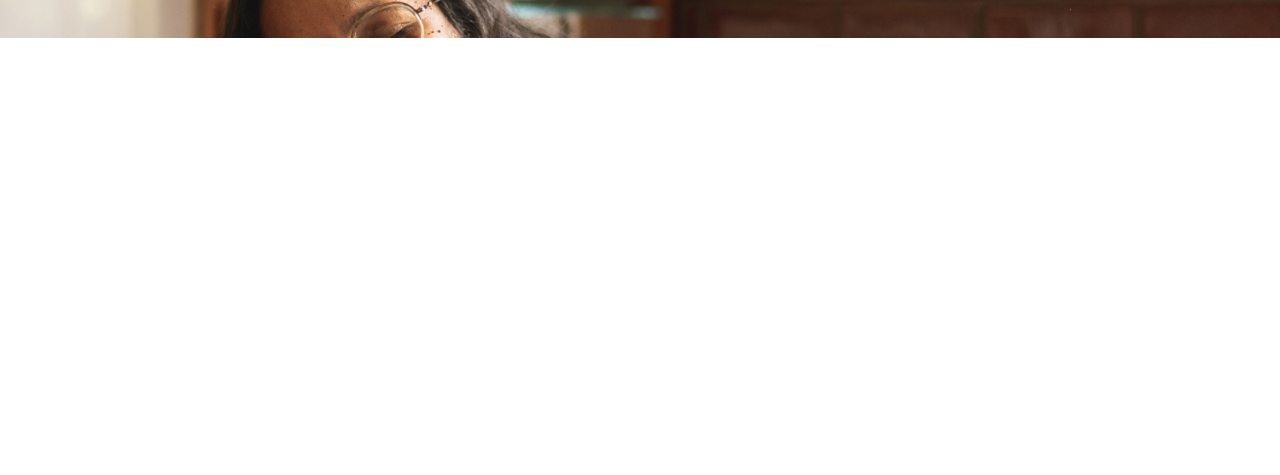
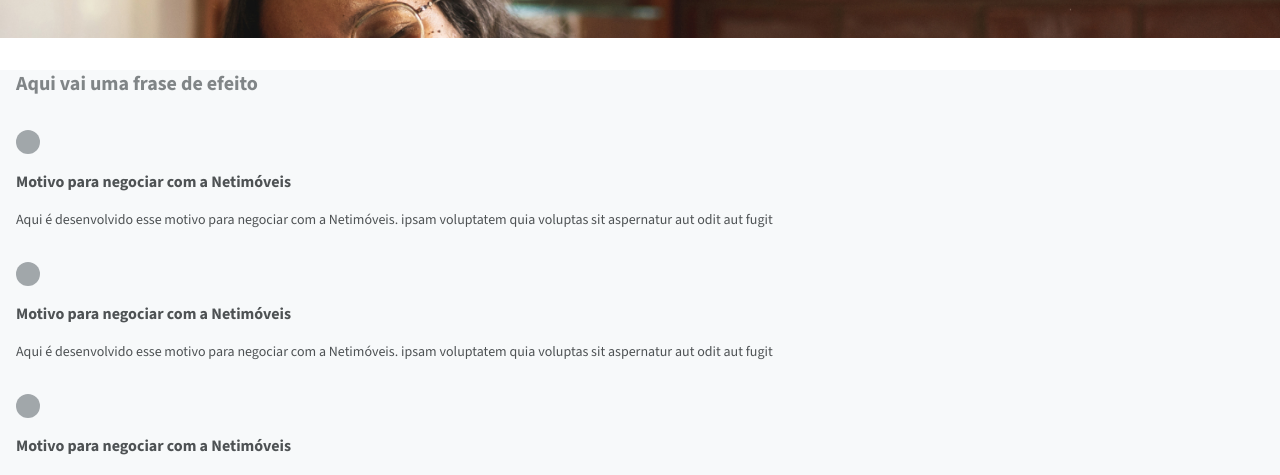
Before and after one commit to Rharuow/Netim-veis-test, a Next.js app: page / in a window 1280 px wide. Shown: the part 4314-4789 px from the top of the page. Before the commit the page ends 4352 px from the top, so only its background shows below. Built offline with nearby package versions, Linux system fonts and the light colour scheme.

Commit message:
improvment: phrases section

```diff
--- a/src/app/page.tsx
+++ b/src/app/page.tsx
@@ -1,5 +1,6 @@
 import { AdsSection } from "@/components/domain/home/section/ads";
 import { Banner } from "@/components/domain/home/section/banner";
+import { PhrasesSections } from "@/components/domain/home/section/phrases";
 import { PlacesSection } from "@/components/domain/home/section/places";
 import { TabsSection } from "@/components/domain/home/section/tabs";
 
@@ -10,6 +11,7 @@ export default function Home() {
       <TabsSection />
       <AdsSection />
       <PlacesSection />
+      <PhrasesSections />
     </div>
   );
 }
--- /dev/null
+++ b/src/components/domain/home/section/phrases/index.tsx
@@ -0,0 +1,28 @@
+import { SectionSeparator } from "@/components/ui/sectionSeparator";
+import { Phrase } from "./phrase";
+
+export const PhrasesSections = () => {
+  return (
+    <div className="flex flex-col gap-8 bg-[#F7F9FA] px-4">
+      <h1 className="text-xl font-bold text-[#808587]">
+        Aqui vai uma frase de efeito
+      </h1>
+
+      <Phrase
+        subtitle="Aqui é desenvolvido esse motivo para negociar com a Netimóveis. ipsam
+        voluptatem quia voluptas sit aspernatur aut odit aut fugit"
+        title="Motivo para negociar com a Netimóveis"
+      />
+
+      <Phrase
+        subtitle="Aqui é desenvolvido esse motivo para negociar com a Netimóveis. ipsam voluptatem quia voluptas sit aspernatur aut odit aut fugit"
+        title="Motivo para negociar com a Netimóveis"
+      />
+
+      <Phrase
+        subtitle="Aqui é desenvolvido esse motivo para negociar com a Netimóveis. ipsam voluptatem quia voluptas sit aspernatur aut odit aut fugit"
+        title="Motivo para negociar com a Netimóveis"
+      />
+    </div>
+  );
+};
--- /dev/null
+++ b/src/components/domain/home/section/phrases/phrase.tsx
@@ -0,0 +1,19 @@
+import { SectionSeparator } from "@/components/ui/sectionSeparator";
+
+export const Phrase = ({
+  subtitle,
+  title,
+}: {
+  title: string;
+  subtitle: string;
+}) => {
+  return (
+    <div className="flex flex-col gap-4">
+      <SectionSeparator />
+
+      <h1 className="font-bold text-[#4E5254]">{title}</h1>
+
+      <p className="text-sm text-[#4E5254]">{subtitle}</p>
+    </div>
+  );
+};
--- a/src/components/domain/home/section/places/index.tsx
+++ b/src/components/domain/home/section/places/index.tsx
@@ -12,7 +12,7 @@ import { CarouselPlaces } from "./caousel";
 
 export const PlacesSection = () => {
   return (
-    <div className="flex flex-col gap-12  overflow-hidden">
+    <div className="flex flex-col gap-12 overflow-hidden">
       <div className="flex flex-col gap-6 bg-gradient-to-b from-[#EDF1F4] to-white px-4  pt-16">
         <h2 className="text-3xl font-bold">
           Encontre um lugar que é a sua cara
--- /dev/null
+++ b/src/components/ui/sectionSeparator.tsx
@@ -0,0 +1,3 @@
+export const SectionSeparator = () => {
+  return <div className="h-[24px] w-[24px] rounded-full bg-[#A1A7AA]"></div>;
+};
```
